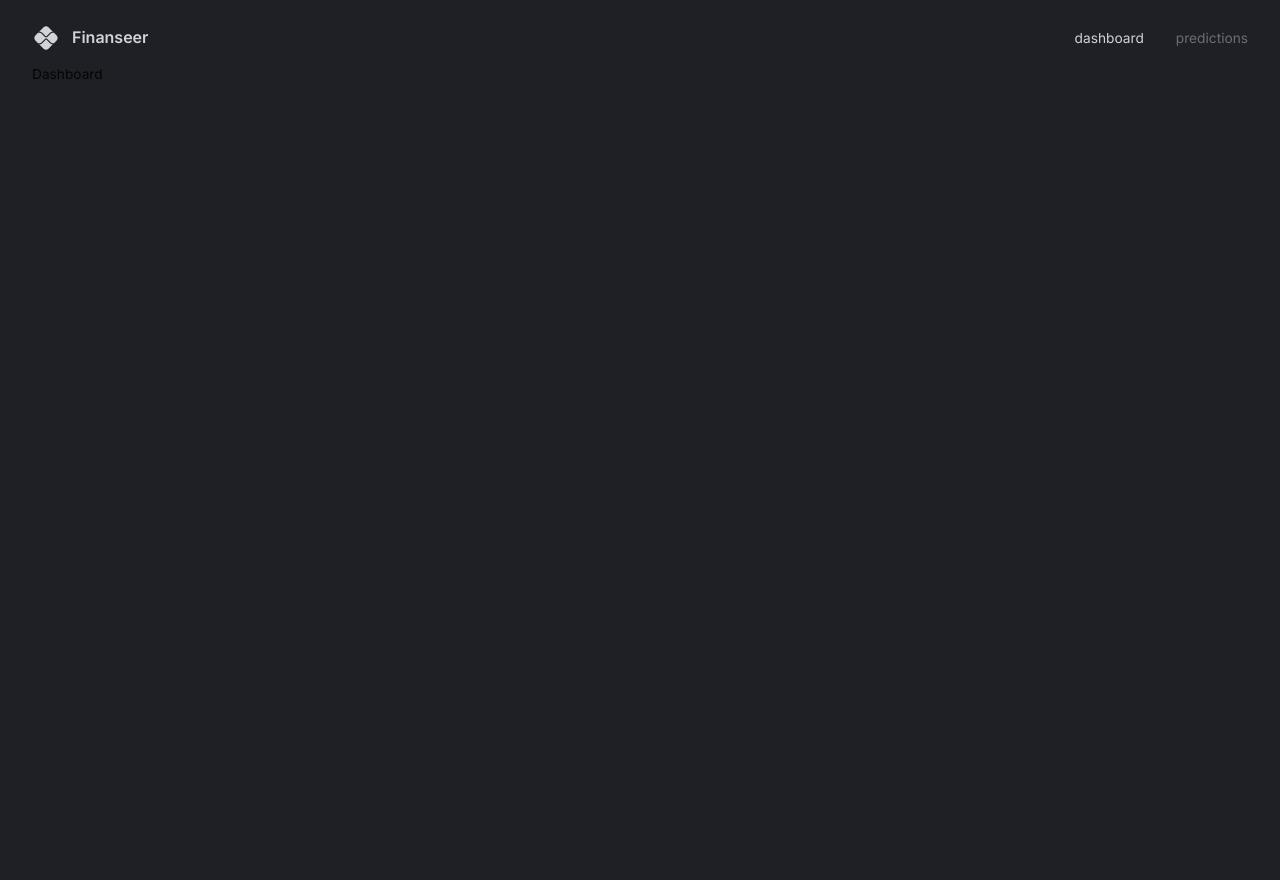
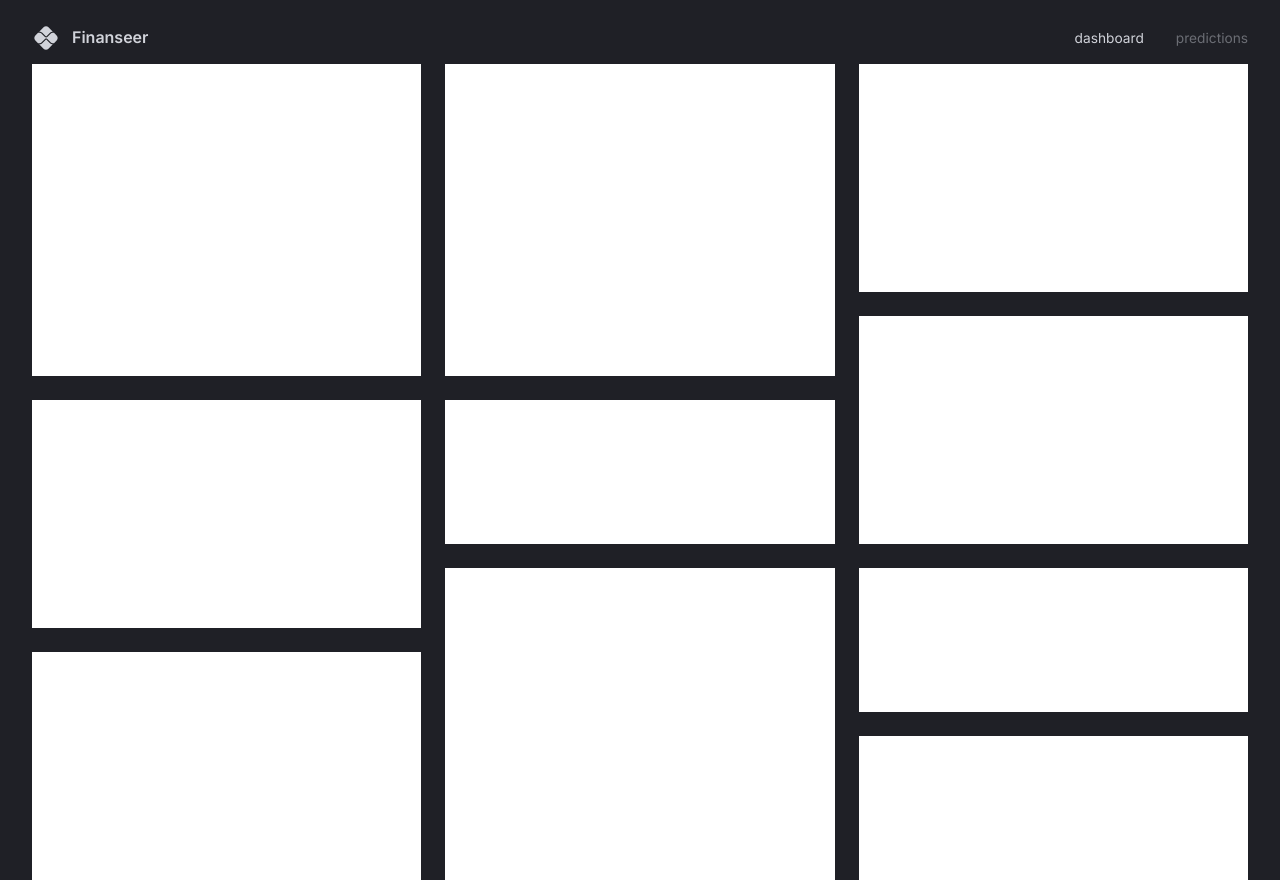
Before and after one commit to DmitriyAngve/Dashboard, a React (Vite) app in the folder client/: page / in a window 1280 px wide. Before the commit the page ends 800 px from the top, so only its background shows below. Built offline with nearby package versions, Linux system fonts and the light colour scheme.

Commit message:
grid finally done

```diff
--- a/client/src/scenes/dashboard/index.tsx
+++ b/client/src/scenes/dashboard/index.tsx
@@ -1,8 +1,8 @@
-import { Box, useTheme } from "@mui/material";
+import { Box, useTheme, useMediaQuery } from "@mui/material";
 
 type Props = {};
 
-const gridTemplate = `
+const gridTemplateLargeScreens = `
   "a b c"
   "a b c"
   "a b c"
@@ -14,8 +14,41 @@
   "g h j"
   "g h j"
 `;
+const gridTemplateSmallScreens = `
+  "a"
+  "a"
+  "a"
+  "a"
+  "b"
+  "b"
+  "b"
+  "b"
+  "c"
+  "c"
+  "c"
+  "d"
+  "d"
+  "d"
+  "e"
+  "e"
+  "f"
+  "f"
+  "f"
+  "g"
+  "g"
+  "g"
+  "h"
+  "h"
+  "h"
+  "h"
+  "i"
+  "i"
+  "j"
+  "j"
+`;
 
 const Dashboard = (props: Props) => {
+  const isAboveMediumScreens = useMediaQuery("(min-width: 1200px)");
   const { palette } = useTheme();
   return (
     <Box
@@ -23,12 +56,30 @@
       height="100%"
       display="grid"
       gap="1.5rem"
-      sx={{
+      sx={
+        isAboveMediumScreens
+          ? {
               gridTemplateColumns: "repeat(3, minmax(370px, 1 fr))",
-        gridTemplateAreas: gridTemplate,
-      }}
+              gridTemplateRows: "repeat(10, minmax(60px, 1fr))",
+              gridTemplateAreas: gridTemplateLargeScreens,
+            }
+          : {
+              gridAutoColumns: "1fr",
+              gridAutoRows: "80px",
+              gridTemplateAreas: gridTemplateSmallScreens,
+            }
+      }
     >
-      Dashboard
+      <Box bgcolor="#fff" gridArea="a"></Box>
+      <Box bgcolor="#fff" gridArea="b"></Box>
+      <Box bgcolor="#fff" gridArea="c"></Box>
+      <Box bgcolor="#fff" gridArea="d"></Box>
+      <Box bgcolor="#fff" gridArea="e"></Box>
+      <Box bgcolor="#fff" gridArea="f"></Box>
+      <Box bgcolor="#fff" gridArea="g"></Box>
+      <Box bgcolor="#fff" gridArea="h"></Box>
+      <Box bgcolor="#fff" gridArea="i"></Box>
+      <Box bgcolor="#fff" gridArea="j"></Box>
     </Box>
   );
 };
```
Also changed, not shown: client/src/components/DashboardBox.tsx (added). Lines whose indentation alone changed are shown as unchanged.
